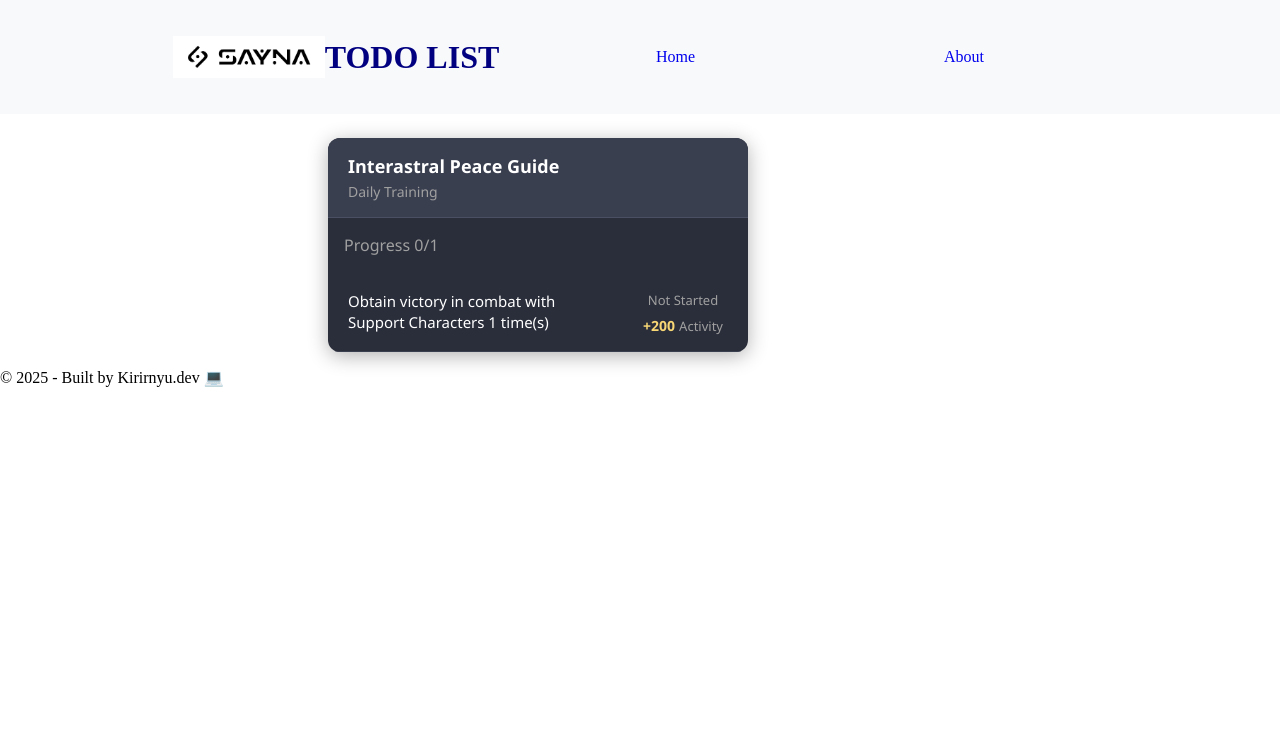
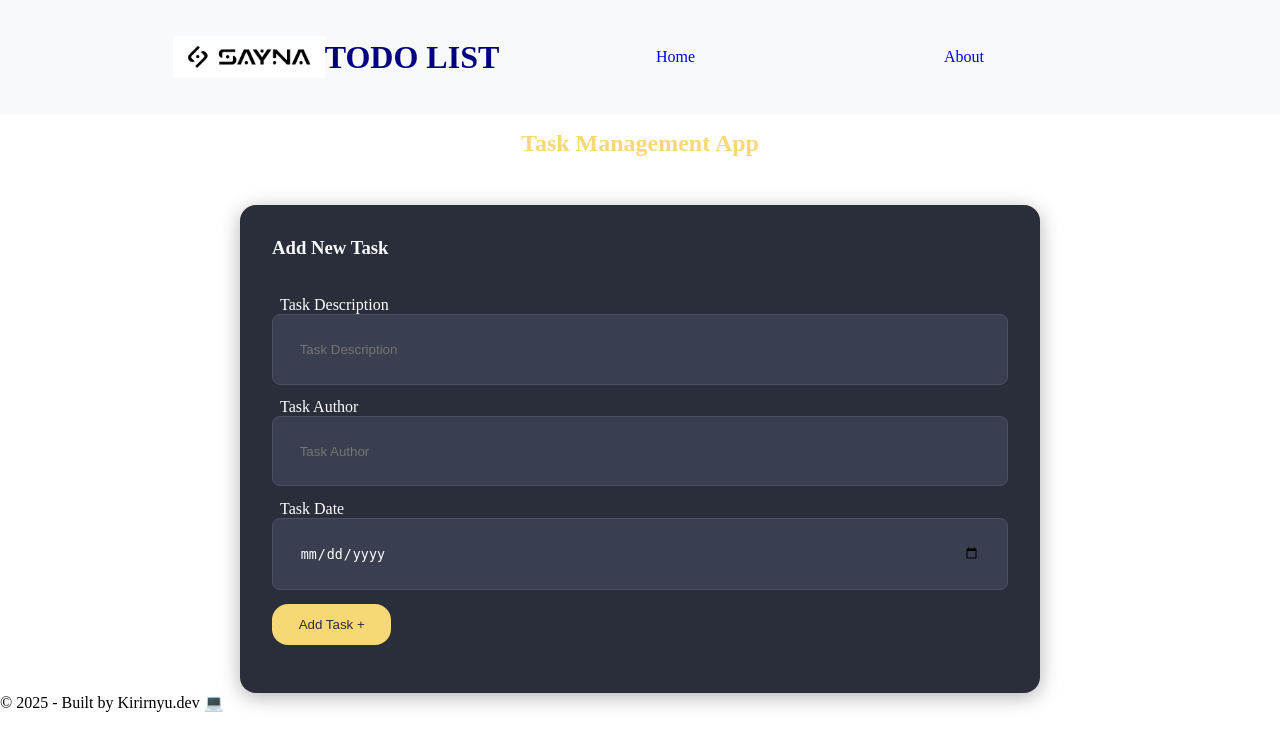
Before and after one commit to kirinryu-dev/TODO-PHP-092023, a PHP site: page / in a window 1280 px wide. Shown: the top 751 px of the page. Run offline with PHP 8.4, Linux system fonts and the light colour scheme.

Commit message:
styling over now php working...

```diff
--- a/assets/css/style.css
+++ b/assets/css/style.css
@@ -10,12 +10,68 @@ html {
   scroll-behavior: smooth;
 }
 
+:root {
+    /* app main color  */
+    --primary-color:  #2a2e3b;
+    --secondary-color: #6c757d;
+    --primary-text-color: #f8d775;
+    --secondary-text-color: #a0a0a0;
+    --form-color: #4a4f63;
+    --form-bg-color: #3a3f50;
+    --form-button-color: #f8d775;
+
+    /* alert color  */
+    --success-color: #28a745;
+    --danger-color: #dc3545;
+    --warning-color: #ffc107;
+    --info-color: #17a2b8;
+
+    /* default color  */
+    --light-color: #f8f9fa;
+    --dark-color: #343a40;
+    --white-color: #ffffff;
+    --black-color: #000000;
+}
+
 a,
 a:link ,
 a:visited {
   text-decoration: none;
 
 }
+
+/* Typography & Font */
+
+.rajdhani-light {
+    font-family: "Rajdhani", sans-serif;
+    font-weight: 300;
+    font-style: normal;
+ }
+
+ .rajdhani-regular {
+    font-family: "Rajdhani", sans-serif;
+    font-weight: 400;
+    font-style: normal;
+ }
+
+ .rajdhani-medium {
+    font-family: "Rajdhani", sans-serif;
+    font-weight: 500;
+    font-style: normal;
+ }
+
+ .rajdhani-semibold {
+    font-family: "Rajdhani", sans-serif;
+    font-weight: 600;
+    font-style: normal;
+ }
+
+ .rajdhani-bold {
+    font-family: "Rajdhani", sans-serif;
+    font-weight: 700;
+    font-style: normal;
+ }
+
 
 /* Body style  */
 
@@ -84,28 +140,30 @@ ul li a:hover {
 /* ================= */
 
 /* Main Card Styling */
+
 .training-card {
     width: 100%;
     max-width: 420px;
-    background-color: #2a2e3b;
+    background-color:  var(--primary-color);
     border-radius: 12px;
     overflow: hidden;
     font-family: 'Segoe UI', Tahoma, Geneva, Verdana, sans-serif;
-    color: #e0e0e0;
+    color: var(--white-color);
     box-shadow: 0 4px 20px rgba(0, 0, 0, 0.3);
 }
 
 /* Header Section */
+
 .card-header {
-    background-color: #3a3f50;
+    background-color: var(--form-bg-color);
     padding: 16px 20px;
-    border-bottom: 1px solid #4a4f63;
+    border-bottom: 1px solid var(--form-color);
 }
 
 .card-header h2 {
     margin: 0;
     font-size: 18px;
-    color: #ffffff;
+    color:  var(--white-color);
     font-weight: 600;
 }
 
@@ -113,7 +171,7 @@ ul li a:hover {
     margin: 4px 0 0;
     font-size: 14px;
     font-weight: normal;
-    color: #a0a0a0;
+    color:  var(--secondary-text-color);
 }
 
 /* Task Container */
@@ -124,7 +182,7 @@ ul li a:hover {
 /* Task Item */
 .task-item {
     padding: 16px 20px;
-    border-bottom: 1px solid #3a3f50;
+    border-bottom: 1px solid var(--dark-color);
     display: flex;
     justify-content: space-between;
     align-items: center;
@@ -132,6 +190,7 @@ ul li a:hover {
 }
 
 /* to do section  */
+
 .task-todo {
     width: 60%;
     display: flex;
@@ -145,12 +204,12 @@ ul li a:hover {
     padding: 1em;
     display: flex;
     justify-content: start;
-    color: #a0a0a0;
+    color:  var(--secondary-text-color);
 }
 
 .task-title {
     font-size: 15px;
-    color: #ffffff;
+    color: var(--white-color);
     line-height: 1.4;
 }
 
@@ -168,11 +227,11 @@ ul li a:hover {
 
 .status-text {
     font-size: 13px;
-    color: #a0a0a0;
+    color:  var(--secondary-text-color);
 }
 
 .task-reward {
-    color: #f8d775;
+    color: var(--primary-text-color);
     font-weight: bold;
     font-size: 14px;
     display: flex;
@@ -180,8 +239,93 @@ ul li a:hover {
 }
 
 .reward-label {
-    color: #a0a0a0;
+    color:  var(--secondary-text-color);
     font-weight: normal;
     margin-left: 4px;
     font-size: 13px;
 }
+
+/* ======================= */
+/* Task form style  */
+
+.app_container {
+    width: 100%;
+    max-width:  800px;
+    margin: 0 auto;
+
+}
+
+.app_second-title {
+    color: var(--primary-text-color);
+    text-align: center;
+    margin-bottom: 2em;
+
+}
+
+.task_form {
+    background-color: var(--primary-color);
+    padding: 2em;
+    border-radius: 1rem;
+    box-shadow: 0 4px 20px rgba(0, 0, 0, 0.3);
+
+
+    -webkit-border-radius: 1rem;
+    -moz-border-radius: 1rem;
+    -ms-border-radius: 1rem;
+    -o-border-radius: 1rem;
+
+}
+
+.task_form h3 {
+    color: var(--light-color);
+    margin-bottom: 2em;
+}
+
+form {
+    margin-bottom:  1em;
+
+}
+
+form label {
+    color: var(--white-color);
+    margin: 0.5em  0.5em;
+    /* display: block; */
+}
+
+form input {
+    background-color: var(--form-bg-color) ;
+    color : var(--white-color);
+    width: 100%;
+    padding:  2em;
+    border:  1px solid var(--form-color);
+    border-radius: 0.5rem;
+    margin-bottom: 1em;
+
+}
+
+form button {
+    background-color:  var(--form-button-color);
+    color: var(--primary-color);
+    padding: 1em 2em;
+    border-radius: 1rem;
+    border: none;
+    cursor: pointer;
+
+
+    -webkit-border-radius: 1rem;
+    -moz-border-radius: 1rem;
+    -ms-border-radius: 1rem;
+    -o-border-radius: 1rem;
+}
+
+form button:hover {
+    background-color: var(--primary-text-color);
+    color: var(--white-color);
+
+}
+form button:active {
+    background-color: var(--primary-text-color);
+    color: var(--white-color);
+    transform: scale(0.95);
+
+}
--- /dev/null
+++ b/config/app.php
@@ -0,0 +1,12 @@
+<?php
+const APP_NAME = 'Task Management App';
+const APP_VERSION = '1.0.0';
+const APP_TYPE = 'Web Application';
+const APP_DESCRIPTION = 'A simple task management application to add, edit, and delete tasks.';
+
+
+
+
+?>
+
+<!-- config files are used to store application settings, constants, and configurations that are used throughout the application. This helps in maintaining a clean codebase and makes it easier to manage changes in the future. By using constants, you can avoid hardcoding values in multiple places, which can lead to errors and inconsistencies. Additionally, it allows for better organization of your code and makes it easier to understand the purpose of each constant.  -->
--- a/includes/header.php
+++ b/includes/header.php
@@ -6,22 +6,32 @@
     <meta name="author" content="Kirinryu.dev">
     <meta name="description" content="Todo list application using PHP and MySQL.">
     <meta name="keywords" content="PHP, MySQL, Todo list, Kirinryu">
+
+     <!-- Open Graph meta tags for social media sharing -->
+    <meta property="og:title" content="TODO LIST" />
+    <meta property="og:type" content="web app" />
+    <meta property="og:description" content="Todo list application using PHP and MySQL." />
+
     <title>TODO LIST</title>
+
     <!-- General style -->
     <link rel="stylesheet" href="assets/css/style.css">
+
     <!-- Font Awesome for icons -->
     <link rel="stylesheet" href="https://cdnjs.cloudflare.com/ajax/libs/font-awesome/6.0.0-beta3/css/all.min.css" integrity="sha384-k6RqeWeci5ZR/Lv4MR0sA0FfDOM8d7j3z2l4e5c5e5f5e5f5e5f5e5f5e5f5e5" crossorigin="anonymous">
+
     <!-- Google Fonts for typography -->
-    <link href="https://fonts.googleapis.com/css2?family=Roboto:wght@400;700&display=swap" rel="stylesheet">
+    <link rel="preconnect" href="https://fonts.googleapis.com">
+    <link rel="preconnect" href="https://fonts.gstatic.com" crossorigin>
+    <link href="https://fonts.googleapis.com/css2?family=Rajdhani:wght@300;400;500;600;700&display=swap" rel="stylesheet">
+
     <!-- scripts for functionality -->
     <script src="assets/js/script.js" defer></script>
+
     <!-- Favicon for the website -->
     <link rel="icon" href="assets/images/favicon.ico" type="image/x-icon">
-    <!-- Open Graph meta tags for social media sharing -->
-    <meta property="og:title" content="TODO LIST" />
-    <meta property="og:description" content="Todo list application using PHP and MySQL." />
-    <meta property="og:image" content="assets/images/og-image.png" />
-    <meta property="og:url" content="https://yourwebsite.com" />
+
+
 
 </head>
 <!-- <body>
--- a/index.php
+++ b/index.php
@@ -1,5 +1,6 @@
 <?php
 require_once 'includes/header.php';
+require_once 'config/app.php';
 
 ?>
 
@@ -10,14 +11,37 @@ require_once 'includes/navbar.php';
 </div>
 
 <main>
-    <div>
-        <ul>
-            <li>
-                <?php
-                require_once 'includes/card.php';
-                ?>
-            </li>
-        </ul>
+    <div class="app_container">
+        <h2 class="app_second-title">
+            <!-- Task Management App -->
+        <?php
+         echo APP_NAME;
+        ?>
+        </h2>
+
+            <!-- from to add task  -->
+       <div class="task_form">
+        <h3>Add New Task</h3>
+        <div class="form_container">
+            <form action="php/taskManager.php" method="POST">
+                <label for="Task Description">Task Description</label>
+                <input type="text" name="task_description" placeholder="Task Description" required>
+                <label for="Task_author">Task Author</label>
+                <input type="text" name="task_author" placeholder="Task Author" required>
+                <label for="task_date">Task Date</label>
+                <input type="date" name="task_date" required>
+                <button type="submit">Add Task + </button>
+            </form>
+
+            <!-- where task will be added dynamically  -->
+            <div class="task_container">
+                <!-- 2 choices task will be in column or in row which looks better?-->
+
+
+            </div>
+        </div>
+     </div>
+
     </div>
 </main>
 
--- a/php/taskManager.php
+++ b/php/taskManager.php
@@ -0,0 +1,6 @@
+<!-- This taskManager receive input from the form   -->
+<?php
+var_dump($_POST);
+
+
+?>
```
